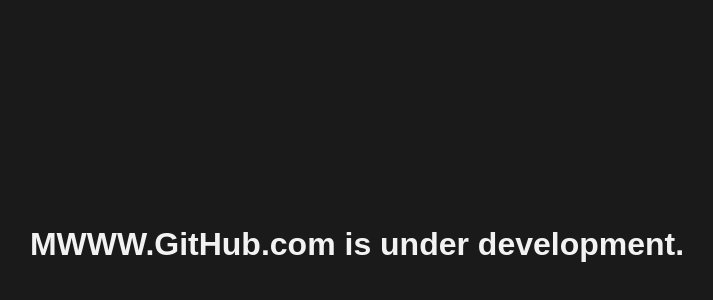
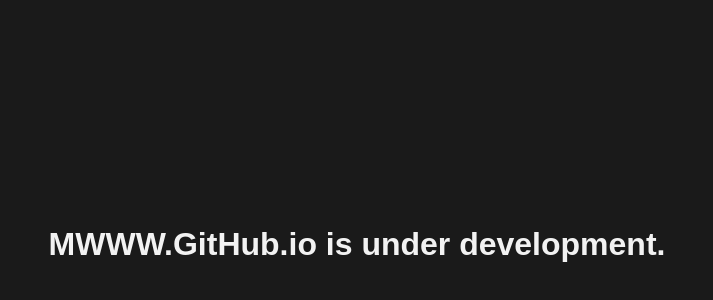
Before and after one commit to mwww/mwww.github.io, a plain HTML site: page index.html in a window 1280 px wide. Shown: the part 156-456 px from the top of the page, without its empty margins (283-996 px from the left). Drawn offline with Linux system fonts and the light colour scheme.

Commit message:
Update index.html

```diff
--- a/index.html
+++ b/index.html
@@ -25,6 +25,6 @@
   </style>
 </head>
 <body>
-  <h1>MWWW.GitHub.com is under development.</h1>
+  <h1>MWWW.GitHub.io is under development.</h1>
 </body>
 </html>
```
